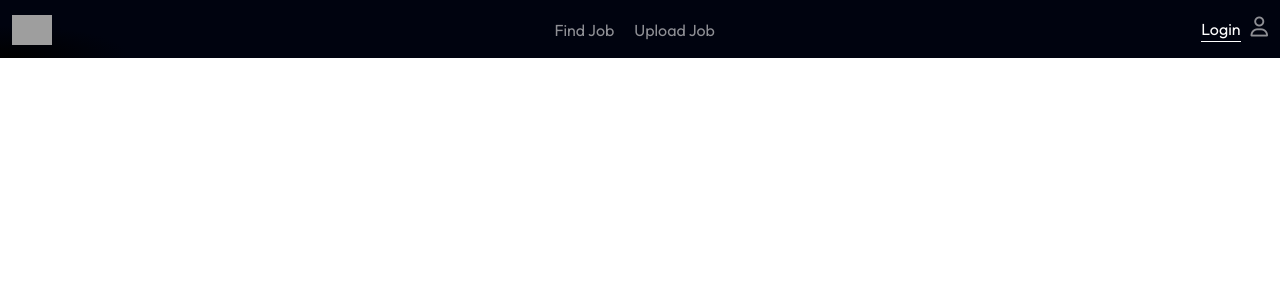
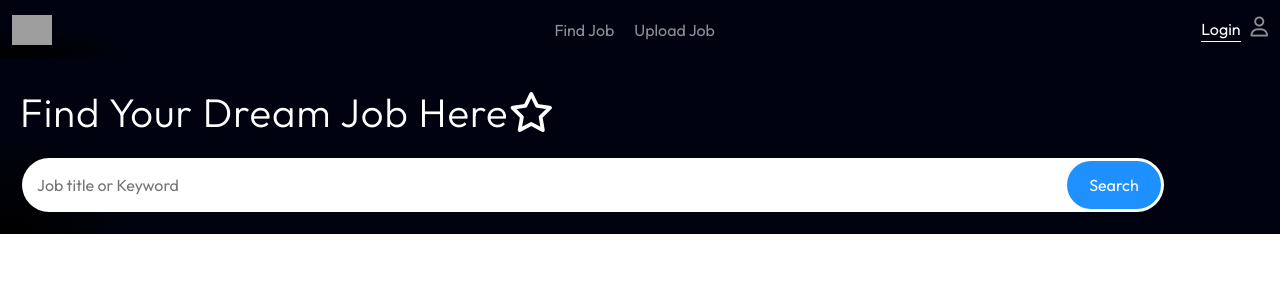
Before and after one commit to mohammedfazil2005/job_portal, a React (Vite) app: page /jobs in a window 1280 px wide. Shown: the top 300 px of the page. Built offline with nearby package versions, Linux system fonts and the light colour scheme; grey boxes are pictures that could not be loaded.

Commit message:
homepagecreated

```diff
--- a/src/App.jsx
+++ b/src/App.jsx
@@ -2,11 +2,12 @@ import React, { useState } from "react"
 import Navbar from "./components/navbar/Navbar"
 import { Route, Routes } from "react-router-dom"
 import Home from "./components/home/Home"
-import Login from "./components/login/Login"
+
 import Button from 'react-bootstrap/Button';
 import Modal from 'react-bootstrap/Modal';
 import FloatingLabel from 'react-bootstrap/FloatingLabel';
 import Form from 'react-bootstrap/Form';
+import AllJobs from "./components/alljobs/AllJobs";
 
 function App() {
   const [show, setShow] = useState(false);
@@ -29,7 +30,7 @@ function App() {
     <Navbar setShow={setShow}/>
     <Routes>
       <Route path="/" element={<Home/>}/>
-      <Route path="/login" element={<Login/>}/>
+      <Route path="/jobs" element={<AllJobs/>}/>
     </Routes>
 
 
@@ -70,6 +71,7 @@ function App() {
       </FloatingLabel>
 
       <div className="login-div">
+
       <Button variant="light">{loginOrRegister=="login"?"Login":"Register"}</Button>
         <p onClick={modalChanging}>{loginOrRegister=="login"?"Already have an account?":"Doesn't have an account?"}</p>
       </div>
--- /dev/null
+++ b/src/components/alljobs/AllJobs.jsx
@@ -0,0 +1,12 @@
+import React from 'react'
+import AllJobsHeading from './alljobsHeading/AllJobsHeading'
+
+const AllJobs = () => {
+  return (
+    <div>
+      <AllJobsHeading/>
+    </div>
+  )
+}
+
+export default AllJobs
--- /dev/null
+++ b/src/components/alljobs/alljobsHeading/AllJobsHeading.css
@@ -0,0 +1,44 @@
+.all-job-heading-parent{
+    background: radial-gradient(9% 55% at 1.19% 99.1%, black 0%, rgb(0, 3, 15) 100%);
+
+
+}
+
+.all-job-heading-row{
+    display: flex;
+    flex-direction: column;
+    margin: 0px 20px;
+    gap: 20px;
+
+}
+.all-job-heading-row h1{
+    color: white;
+    letter-spacing: 1px;
+    margin-top: 30px;
+    font-weight: 300;
+}
+
+.all-job-heading-row div{
+    margin-bottom: 20px;
+    display: flex;
+    padding: 2px;
+    align-items: center;
+}
+
+.all-job-heading-row div input{
+    width: 100%;
+    padding: 15px;
+    outline: none;
+    border: none;
+    border-radius: 40px;
+}
+.all-job-heading-row div button{
+    padding: 12px;
+    position: relative;
+    right: 97px;
+    color: white;
+    background-color: dodgerblue;
+    border-radius: 40px;
+    border: none;
+    width: 100px;
+}
--- /dev/null
+++ b/src/components/alljobs/alljobsHeading/AllJobsHeading.jsx
@@ -0,0 +1,17 @@
+import React from 'react'
+import './AllJobsHeading.css'
+const AllJobsHeading = () => {
+  return (
+    <div className='all-job-heading-parent'>
+      <div className="all-job-heading-row">
+        <h1>Find Your Dream Job Here<i className="fa-regular fa-star"></i></h1>
+        <div>
+            <input type="text" placeholder='Job title or Keyword' />
+            <button>Search</button>
+        </div>
+      </div>
+    </div>
+  )
+}
+
+export default AllJobsHeading
--- a/src/components/home/header/Header.jsx
+++ b/src/components/home/header/Header.jsx
@@ -1,14 +1,15 @@
 import React from 'react'
 import './Header.css'
+import { Link } from 'react-router-dom'
 
 const Header = () => {
   return (
     <div className='header'>
       <div className='header-content'>
-        <h6><i class="fa-regular fa-star"></i>Find Jobs,Employment & Career</h6>
+        <h6><i className="fa-regular fa-star"></i>Find Jobs,Employment & Career</h6>
         <h1>Get a <span>Job</span> that Perfect for <span>you</span></h1>
         <p>"Explore thousands of job opportunities tailored to your skills and passion, and take the next step in your career today!</p>
-        <button>FIND JOB</button>
+       <Link to={'/job'}><button>FIND JOB</button></Link>
       </div>
       <div className='header-img-parent'>
         <div>
--- a/src/components/login/Login.jsx
+++ /dev/null
@@ -1,11 +0,0 @@
-import React from 'react'
-
-const Login = () => {
-  return (
-    <div>
-
-    </div>
-  )
-}
-
-export default Login
--- a/src/components/navbar/Navbar.jsx
+++ b/src/components/navbar/Navbar.jsx
@@ -1,5 +1,6 @@
 import React from 'react'
 import './Navbar.css'
+import { Link } from 'react-router-dom';
 
 const Navbar = ({setShow}) => {
      const handleShow = () => setShow(true);
@@ -7,19 +8,19 @@ const Navbar = ({setShow}) => {
         <div>
             <nav className="navbar navbar-expand-lg">
                 <div className="container-fluid">
-                    <a className="navbar-brand" href="#"><img src="https://globalcybersecuritynetwork.com/wp-content/uploads/2023/03/nexxt-logo-job-platform.png" alt="" /></a>
+                   <Link className='navbar-brand' to={'/'}> <img src="https://globalcybersecuritynetwork.com/wp-content/uploads/2023/03/nexxt-logo-job-platform.png" alt="" /></Link>
                     <button className="navbar-toggler" type="button" data-bs-toggle="collapse" data-bs-target="#navbarSupportedContent" aria-controls="navbarSupportedContent" aria-expanded="false" aria-label="Toggle navigation">
                         <span className="navbar-toggler-icon"></span>
                     </button>
                     <div className="collapse navbar-collapse" id="navbarSupportedContent">
                         <ul className="navbar-nav m-auto mb-2 mb-lg-0">
-                            <li>Find Job</li>
+                        <Link to={'/jobs'}><li>Find Job</li></Link>
                             <li>Upload Job</li>
 
                         </ul>
                          <div className="login-btn-fiv">
                             <button  onClick={handleShow}>Login</button>
-                            <i className="fa-regular fa-user"></i>
+                          <i className="fa-regular fa-user"></i>
                             </div>
                     </div>
                 </div>
--- a/src/index.css
+++ b/src/index.css
@@ -26,3 +26,7 @@ h1,h2,h3,p{
   text-decoration: underline;
   cursor: pointer;
 }
+a{
+  text-decoration: none;
+  color: inherit;
+}
```
Also changed, not shown: src/components/alljobs/AllJobs.css (added).
